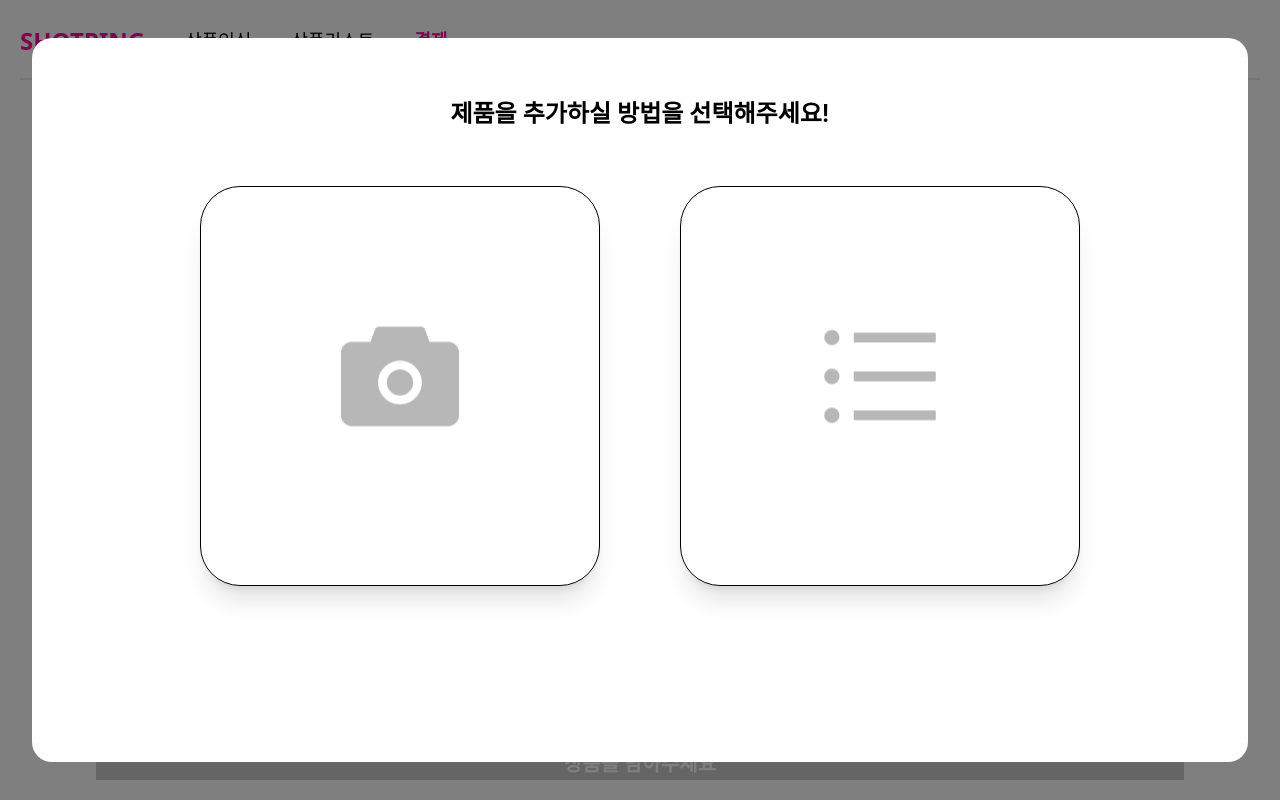
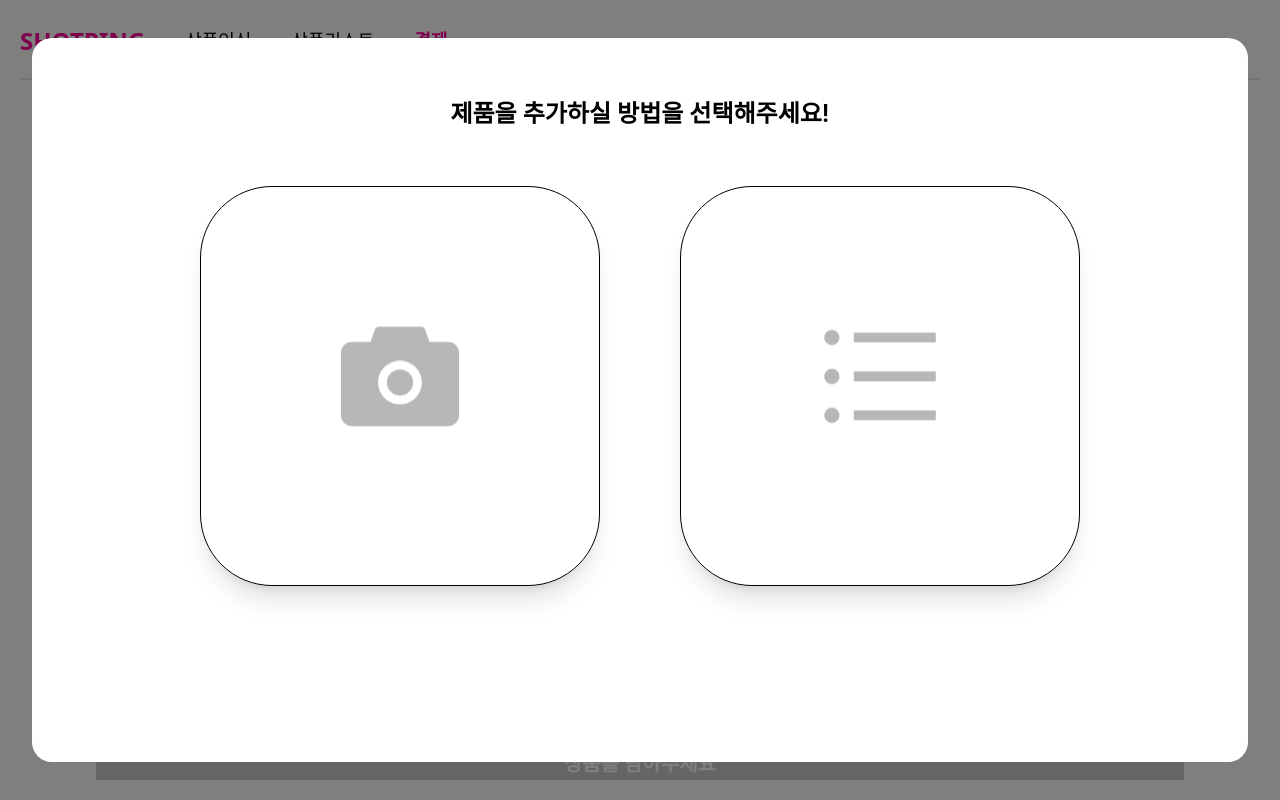
Before and after one commit to 2023-Summer-Bootcamp-TeamC/SHOTPING-frontend, a React (Vite) app: page /buy in a window 1280 px wide. Both pictures are taken after a click on the button "추가하기". Built offline with nearby package versions, Linux system fonts and the light colour scheme.

Commit message:
design: 결제 페이지 모달 버튼 디자인 수정

```diff
--- a/src/components/Buy/BuyModal.tsx
+++ b/src/components/Buy/BuyModal.tsx
@@ -45,7 +45,7 @@ export default function BuyModal({ onClose }: BuyModalProps) {
             <motion.button
               whileHover={{ scale: 1.1 }}
               whileTap={{ scale: 0.9 }}
-              className="shadow-xl border border-[#000000] rounded-[40px]  transition-all duration-700
+              className="shadow-xl border border-[#000000] rounded-[4.5rem]  transition-all duration-700
               w-[15rem] h-[15rem] xl:w-[25rem] xl:h-[25rem] flex justify-center items-center"
             >
               <AiFillCamera
@@ -69,7 +69,7 @@ export default function BuyModal({ onClose }: BuyModalProps) {
             <motion.button
               whileHover={{ scale: 1.1 }}
               whileTap={{ scale: 0.9 }}
-              className="shadow-xl border border-[#000000] rounded-[40px]   transition-all duration-700
+              className="shadow-xl border border-[#000000] rounded-[4.5rem]   transition-all duration-700
               w-[15rem] h-[15rem] xl:w-[25rem] xl:h-[25rem] flex justify-center items-center"
             >
               <AiOutlineUnorderedList
```
